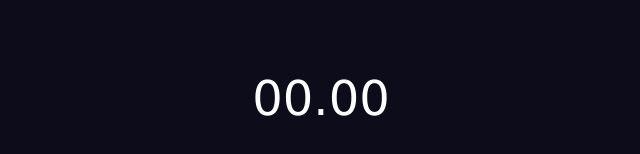
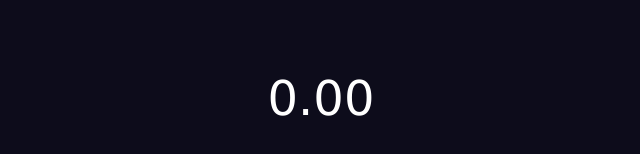
Before and after one commit to s-leirbag/oll-trainer, a React (Create React App) app: page / in a window 1280 px wide. Shown: the part 302-456 px from the top of the page, without its empty margins (319-959 px from the left). Built offline with nearby package versions, Linux system fonts and the light colour scheme; the HTML template or start-up script is replaced by a standard one.

Commit message:
new readme and slight timer modifications

```diff
--- a/src/Components/Timer/Timer.jsx
+++ b/src/Components/Timer/Timer.jsx
@@ -36,7 +36,7 @@
                     intervalId: null,
                     color: "maroon",
                 });
-
+                this.props.onTimerEnd();
             }
         }
     }
@@ -69,10 +69,10 @@
         return (
             <div className="timer">
                 <span className="digits" style={{ color: color }}>
-                    {(time > 60000) ? (("0" + Math.floor((time / 60000) % 60)).slice(-2) + ":") : ""}
+                    {(time >= 60000) ? (("0" + Math.floor((time / 60000) % 60)).slice(-2) + ":") : ""}
                 </span>
                 <span className="digits" style={{ color: color }}>
-                    {("0" + Math.floor((time / 1000) % 60)).slice(-2)}.
+                    {("0" + Math.floor((time / 1000) % 60)).slice((time >= 10000) ? -2 : -1)}.
                 </span>
                 <span className="digits"
                     style={{ color: color }}
```
Also changed, not shown: 1 other file (tests, documents, lock files or other folders).
